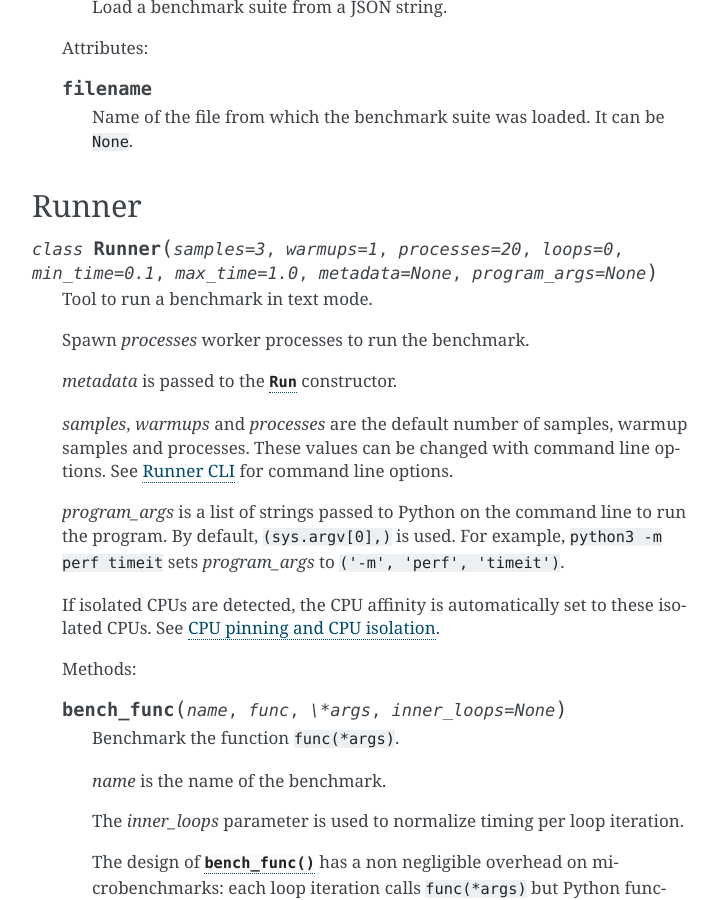
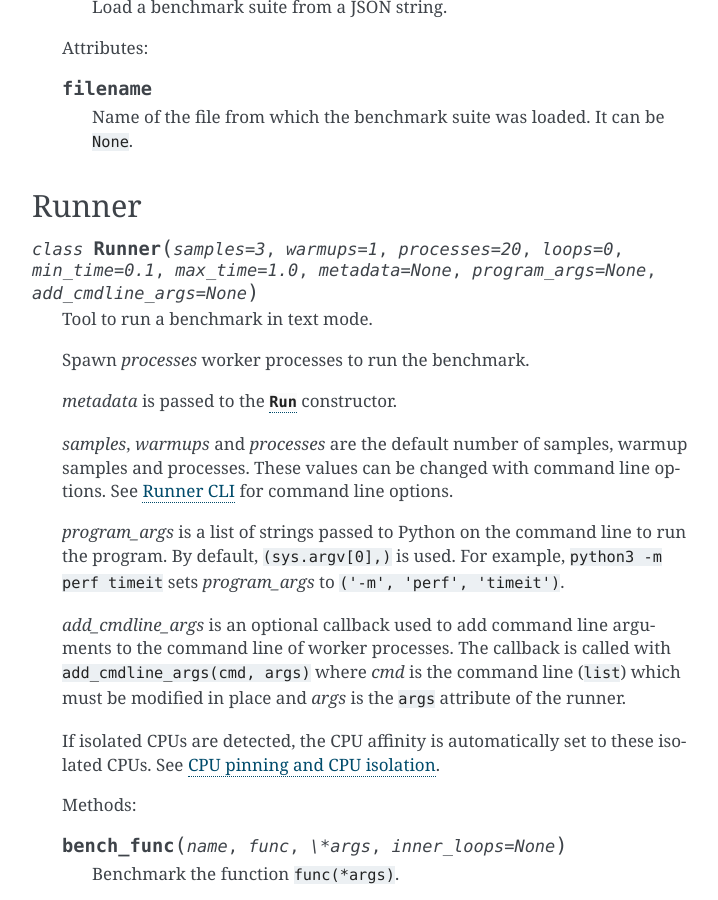
Before and after one commit to psf/pyperf, a Sphinx documentation site: the page built from doc/api.rst, in a window 1280 px wide and 900 px high, scrolled down 10428 px. Shown: the whole window, without its empty margins (388-1106 px from the left). Built offline with Sphinx 7.4.7, drawn with Linux system fonts in a browser that asks for light colours; cross-references to code outside the pages are shown as plain code; some of the changed text lies outside the part shown.

Commit message:
prepare_subprocess_args becomes add_cmdline_args

```diff
--- a/doc/api.rst
+++ b/doc/api.rst
@@ -458,7 +458,7 @@ BenchmarkSuite
 Runner
 ------
 
-.. class:: Runner(samples=3, warmups=1, processes=20, loops=0, min_time=0.1, max_time=1.0, metadata=None, program_args=None)
+.. class:: Runner(samples=3, warmups=1, processes=20, loops=0, min_time=0.1, max_time=1.0, metadata=None, program_args=None, add_cmdline_args=None)
 
    Tool to run a benchmark in text mode.
 
@@ -475,6 +475,12 @@ Runner
    run the program. By default, ``(sys.argv[0],)`` is used. For example,
    ``python3 -m perf timeit`` sets *program_args* to
    ``('-m', 'perf', 'timeit')``.
+
+   *add_cmdline_args* is an optional callback used to add command line
+   arguments to the command line of worker processes. The callback is called
+   with ``add_cmdline_args(cmd, args)`` where *cmd* is the command line
+   (``list``) which must be modified in place and *args* is the :atrr:`args`
+   attribute of the runner.
 
    If isolated CPUs are detected, the CPU affinity is automatically
    set to these isolated CPUs. See :ref:`CPU pinning and CPU isolation
--- a/doc/changelog.rst
+++ b/doc/changelog.rst
@@ -16,6 +16,9 @@ Incompatible API changes:
   constructor. *program_args* must no more start with ``sys.executable`` which
   is automatically added, since the executable can now be overriden by the
   ``--python`` command line option.
+* The ``TextRunner.prepare_subprocess_args`` attribute becomes a new
+  *add_cmdline_args* parameter of :class:`Runner` constructor which is called
+  with different arguments than the old *prepare_subprocess_args* callback.
 
 Changes:
 
```
Also changed, not shown: other parts of doc/api.rst (+0 -10 lines), 2 other files.
